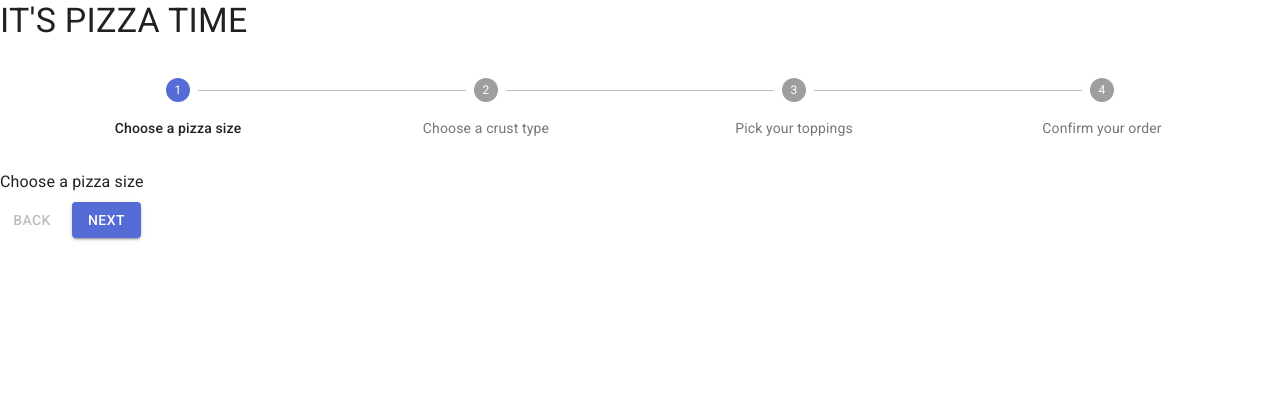
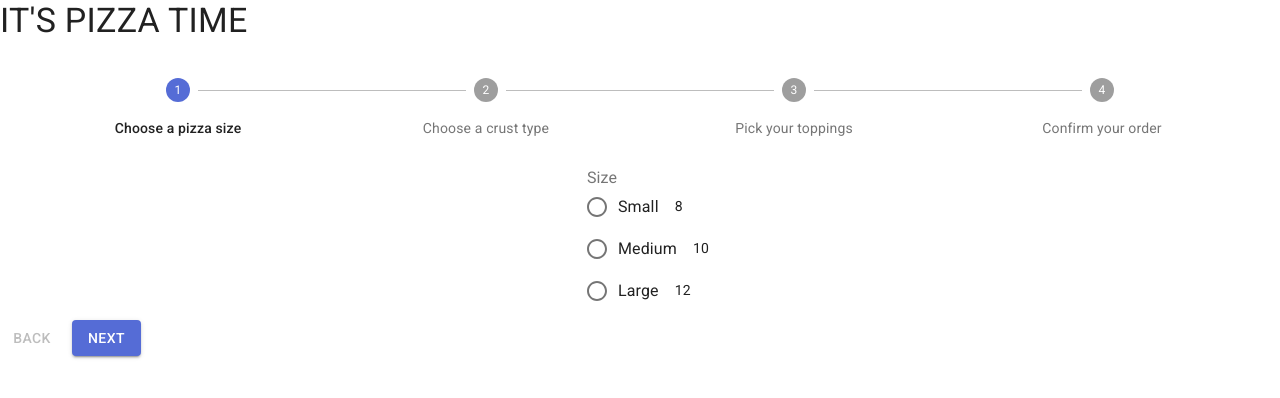
Before and after one commit to janzkyle23/pizza-app, a React (Create React App) app: page / in a window 1280 px wide. Shown: the top 398 px of the page. Built offline with nearby package versions, Linux system fonts and the light colour scheme.

Commit message:
added size screen functionality

```diff
--- a/src/App.tsx
+++ b/src/App.tsx
@@ -1,9 +1,25 @@
 import React, { useState, createContext } from 'react';
-import { Grid, Typography } from '@material-ui/core';
-import Steps from './components/Steps';
+import { makeStyles, Theme, createStyles } from '@material-ui/core/styles';
+import { Grid, Typography, Button } from '@material-ui/core';
+import Steps, { steps } from './components/Steps';
+import SizeScreen from './screens/SizeScreen';
 
-type Size = null | 'Small' | 'Medium' | 'Large';
-type Crust = null | 'Thin' | 'Thick';
+const useStyles = makeStyles((theme: Theme) =>
+  createStyles({
+    backButton: {
+      marginRight: theme.spacing(1),
+    },
+    instructions: {
+      width: '100%',
+      display: 'flex',
+      justifyContent: 'center',
+      margin: theme.spacing(1),
+    },
+  })
+);
+
+type Size = 'Small' | 'Medium' | 'Large';
+type Crust = 'Thin' | 'Thick';
 type Topping =
   | 'Pepperoni'
   | 'Mushrooms'
@@ -18,20 +34,21 @@ type Topping =
 type Toppings = {
   [name in Topping]: boolean;
 };
-
 type OrderContextProps = {
   activeStep: number;
   setActiveStep: React.Dispatch<React.SetStateAction<number>>;
-  size: Size;
-  setSize: React.Dispatch<React.SetStateAction<Size>>;
-  crust: Crust;
-  setCrust: React.Dispatch<React.SetStateAction<Crust>>;
+  size: Size | null;
+  setSize: React.Dispatch<React.SetStateAction<Size | null>>;
+  sizePrice: { [name in Size]: number };
+  crust: Crust | null;
+  setCrust: React.Dispatch<React.SetStateAction<Crust | null>>;
+  crustPrice: { [name in Crust]: number };
   toppings: Toppings;
   setToppings: React.Dispatch<React.SetStateAction<Toppings>>;
 };
 
-export const OrderContext = createContext<Partial<OrderContextProps>>({});
-
+const sizePrice = { Small: 8, Medium: 10, Large: 12 };
+const crustPrice = { Thin: 2, Thick: 4 };
 const initialToppings: Toppings = {
   Pepperoni: false,
   Mushrooms: false,
@@ -45,21 +62,110 @@ const initialToppings: Toppings = {
   Spinach: false,
 };
 
+// declaring the global state. It is partial so that the default value can be omitted
+export const OrderContext = createContext<OrderContextProps>({
+  activeStep: 0,
+  setActiveStep: (): void => {},
+  size: null,
+  setSize: (): void => {},
+  sizePrice,
+  crust: null,
+  setCrust: (): void => {},
+  crustPrice,
+  toppings: initialToppings,
+  setToppings: (): void => {},
+});
+
 function App() {
+  const classes = useStyles();
   const [activeStep, setActiveStep] = useState<number>(0);
-  const [size, setSize] = useState<Size>(null);
-  const [crust, setCrust] = useState<Crust>(null);
-  const [toppings, setTopping] = useState<Toppings>(initialToppings);
+  const [size, setSize] = useState<Size | null>(null);
+  const [crust, setCrust] = useState<Crust | null>(null);
+  const [toppings, setToppings] = useState<Toppings>(initialToppings);
+
+  const handleNext = () => {
+    setActiveStep((prevActiveStep: number) => prevActiveStep + 1);
+  };
+
+  const handleBack = () => {
+    setActiveStep((prevActiveStep: number) => prevActiveStep - 1);
+  };
+
+  const handleReset = () => {
+    setActiveStep(0);
+  };
+
+  const getStepContent = (stepIndex: number) => {
+    switch (stepIndex) {
+      case 0:
+        return <SizeScreen />;
+      case 1:
+        return <SizeScreen />;
+      case 2:
+        return <SizeScreen />;
+      case 3:
+        return 'Confirm your order';
+      default:
+        return 'Unknown stepIndex';
+    }
+  };
 
   return (
-    <Grid container>
-      <Typography variant='h4' component='h1' align='center' gutterBottom>
-        IT'S PIZZA TIME
-      </Typography>
-      <OrderContext.Provider value={{ activeStep, setActiveStep }}>
+    <OrderContext.Provider
+      value={{
+        activeStep,
+        setActiveStep,
+        size,
+        setSize,
+        sizePrice,
+        crust,
+        setCrust,
+        crustPrice,
+        toppings,
+        setToppings,
+      }}
+    >
+      <Grid container>
+        <Typography variant='h4' component='h1' align='center' gutterBottom>
+          IT'S PIZZA TIME
+        </Typography>
+
         <Steps />
-      </OrderContext.Provider>
-    </Grid>
+
+        <Grid item xs={12}>
+          {activeStep === steps.length ? (
+            <div>
+              <Typography className={classes.instructions}>
+                All steps completed
+              </Typography>
+              <Button onClick={handleReset}>Order Again</Button>
+            </div>
+          ) : (
+            <div>
+              <div className={classes.instructions}>
+                {getStepContent(activeStep)}
+              </div>
+              <div>
+                <Button
+                  disabled={activeStep === 0}
+                  onClick={handleBack}
+                  className={classes.backButton}
+                >
+                  Back
+                </Button>
+                <Button
+                  variant='contained'
+                  color='primary'
+                  onClick={handleNext}
+                >
+                  {activeStep === steps.length - 1 ? 'Confirm' : 'Next'}
+                </Button>
+              </div>
+            </div>
+          )}
+        </Grid>
+      </Grid>
+    </OrderContext.Provider>
   );
 }
 
--- a/src/components/Steps.tsx
+++ b/src/components/Steps.tsx
@@ -3,8 +3,6 @@ import { makeStyles, Theme, createStyles } from '@material-ui/core/styles';
 import Stepper from '@material-ui/core/Stepper';
 import Step from '@material-ui/core/Step';
 import StepLabel from '@material-ui/core/StepLabel';
-import Button from '@material-ui/core/Button';
-import Typography from '@material-ui/core/Typography';
 import { OrderContext } from '../App';
 
 const useStyles = makeStyles((theme: Theme) =>
@@ -22,47 +20,16 @@ const useStyles = makeStyles((theme: Theme) =>
   })
 );
 
-function getSteps() {
-  return [
-    'Choose a pizza size',
-    'Choose a crust type',
-    'Pick your toppings',
-    'Confirm your order'
-  ];
-}
-
-function getStepContent(stepIndex: number) {
-  switch (stepIndex) {
-    case 0:
-      return 'Choose a pizza size';
-    case 1:
-      return 'Choose a crust type';
-    case 2:
-      return 'Pick your toppings';
-    case 3:
-      return 'Confirm your order';
-    default:
-      return 'Unknown stepIndex';
-  }
-}
+export const steps = [
+  'Choose a pizza size',
+  'Choose a crust type',
+  'Pick your toppings',
+  'Confirm your order',
+];
 
 function Steps() {
   const classes = useStyles();
-  const {activeStep, setActiveStep} = useContext(OrderContext);
-  // const [activeStep, setActiveStep] = React.useState(0);
-  const steps = getSteps();
-
-  const handleNext = () => {
-    if (setActiveStep) setActiveStep((prevActiveStep: number) => prevActiveStep + 1);
-  };
-
-  const handleBack = () => {
-    if (setActiveStep) setActiveStep((prevActiveStep: number) => prevActiveStep - 1);
-  };
-
-  const handleReset = () => {
-    if (setActiveStep) setActiveStep(0);
-  };
+  const { activeStep } = useContext(OrderContext);
 
   return (
     <div className={classes.root}>
@@ -73,34 +40,6 @@ function Steps() {
           </Step>
         ))}
       </Stepper>
-      <div>
-        {activeStep === steps.length ? (
-          <div>
-            <Typography className={classes.instructions}>
-              All steps completed
-            </Typography>
-            <Button onClick={handleReset}>Reset</Button>
-          </div>
-        ) : (
-          <div>
-            <Typography className={classes.instructions}>
-              {getStepContent(activeStep || 0)}
-            </Typography>
-            <div>
-              <Button
-                disabled={activeStep === 0}
-                onClick={handleBack}
-                className={classes.backButton}
-              >
-                Back
-              </Button>
-              <Button variant='contained' color='primary' onClick={handleNext}>
-                {activeStep === steps.length - 1 ? 'Finish' : 'Next'}
-              </Button>
-            </div>
-          </div>
-        )}
-      </div>
     </div>
   );
 }
--- /dev/null
+++ b/src/screens/SizeScreen.tsx
@@ -0,0 +1,48 @@
+import React, { useContext } from 'react';
+import { OrderContext } from '../App';
+import {
+  Radio,
+  RadioGroup,
+  FormControlLabel,
+  FormControl,
+  FormLabel,
+} from '@material-ui/core';
+
+const SizeScreen = () => {
+  const { size, setSize, sizePrice } = useContext(OrderContext);
+
+  const handleChange = (event: React.ChangeEvent<HTMLInputElement>) => {
+    const newValue = (event.target as HTMLInputElement).value;
+
+    // this validation doesn't follow DRY principle but it conforms with TS type analysis
+    if (newValue === 'Small' || newValue === 'Medium' || newValue === 'Large') {
+      setSize(newValue);
+    } else {
+      console.error('size input error');
+      setSize(null);
+    }
+  };
+
+  const sizes = Object.entries(sizePrice).map(([key, value]) => (
+    <div key={key}>
+      <FormControlLabel value={key} control={<Radio />} label={key} />
+      {value}
+    </div>
+  ));
+
+  return (
+    <FormControl component='fieldset'>
+      <FormLabel component='legend'>Size</FormLabel>
+      <RadioGroup
+        aria-label='sizes'
+        name='sizes'
+        value={size}
+        onChange={handleChange}
+      >
+        {sizes}
+      </RadioGroup>
+    </FormControl>
+  );
+};
+
+export default SizeScreen;
```
